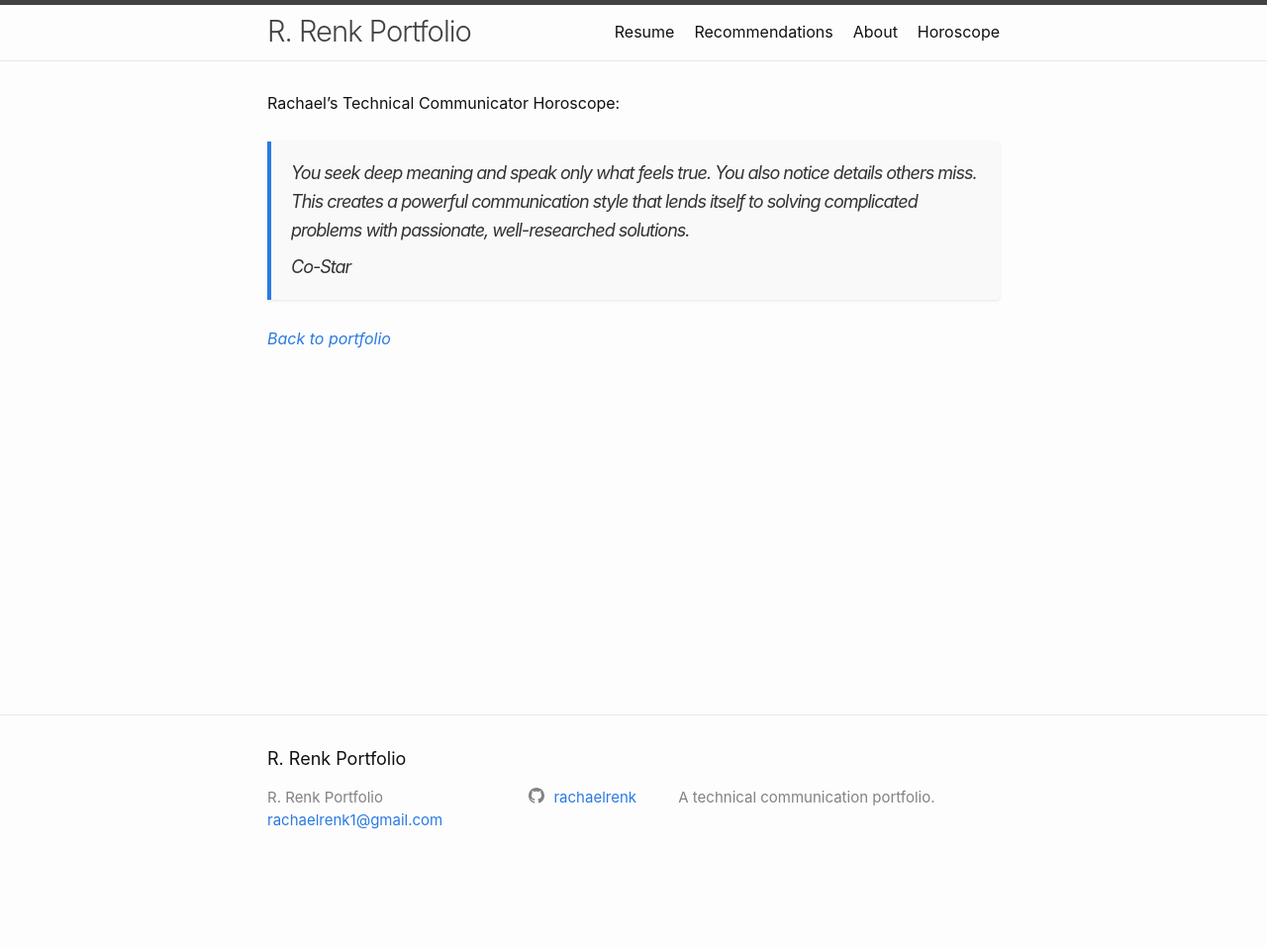
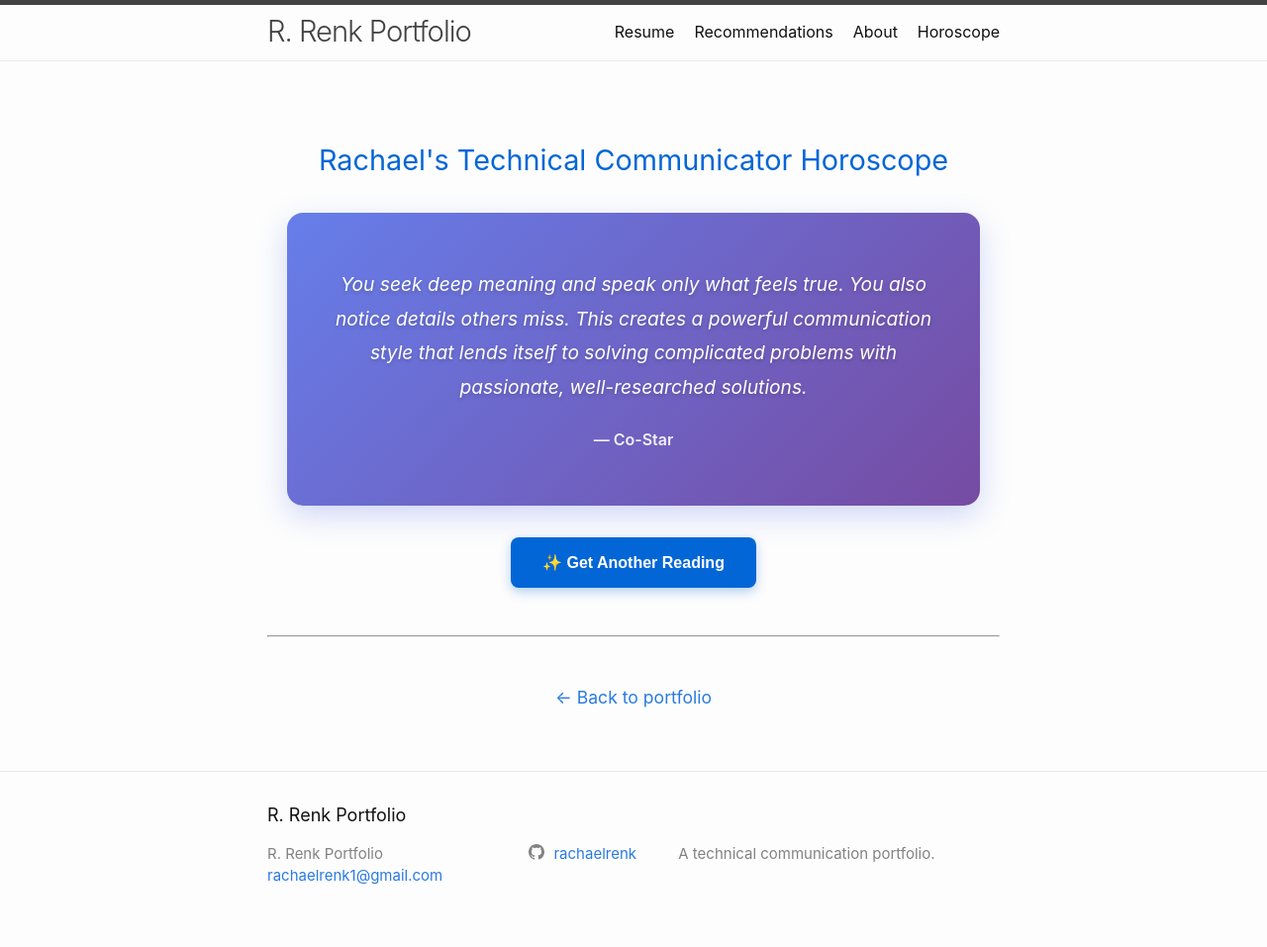
Before and after one commit to rachaelrenk/rachaelrenk.github.io, a Jekyll site: the page built from docs/technical-communicator-horoscope.markdown, in a window 1280 px wide. Shown: the whole page at 99% size. Built offline with Jekyll 4.4.1, drawn with Linux system fonts in a browser that asks for light colours; before the commit the page ends 900 px from its top, so only the background shows below that.

Commit message:
Le Horoscope

```diff
--- a/docs/assets/css/custom.css
+++ b/docs/assets/css/custom.css
@@ -482,3 +482,99 @@ details[open] summary {
     text-align: center;
   }
 }
+
+/* --------------------------------------------
+   HOROSCOPE PAGE
+   -------------------------------------------- */
+
+.horoscope-container {
+  max-width: 700px;
+  margin: 3rem auto;
+  text-align: center;
+}
+
+.horoscope-container h2 {
+  color: #0366d6;
+  font-size: 1.8rem;
+  margin-bottom: 2rem;
+  text-align: center;
+}
+
+.horoscope-card {
+  background: linear-gradient(135deg, #667eea 0%, #764ba2 100%);
+  color: white;
+  padding: 3rem 2rem;
+  border-radius: 16px;
+  box-shadow: 0 10px 30px rgba(102, 126, 234, 0.3);
+  margin-bottom: 2rem;
+  min-height: 200px;
+  display: flex;
+  flex-direction: column;
+  justify-content: center;
+}
+
+.horoscope-text {
+  font-size: 1.2rem;
+  line-height: 1.8;
+  font-style: italic;
+  margin: 0 0 1.5rem 0;
+  text-shadow: 0 2px 4px rgba(0, 0, 0, 0.2);
+}
+
+.horoscope-source {
+  font-size: 1rem;
+  font-weight: 600;
+  margin: 0;
+  opacity: 0.9;
+  font-style: normal;
+}
+
+.refresh-horoscope {
+  background: #0366d6;
+  color: white;
+  border: none;
+  padding: 1rem 2rem;
+  border-radius: 8px;
+  font-size: 1rem;
+  font-weight: 600;
+  cursor: pointer;
+  transition: all 0.3s ease;
+  box-shadow: 0 4px 12px rgba(3, 102, 214, 0.3);
+}
+
+.refresh-horoscope:hover {
+  background: #0256c7;
+  transform: translateY(-2px);
+  box-shadow: 0 6px 16px rgba(3, 102, 214, 0.4);
+}
+
+.refresh-horoscope:active {
+  transform: translateY(0);
+}
+
+/* Fade-in animation */
+@keyframes fadeIn {
+  from {
+    opacity: 0;
+    transform: translateY(10px);
+  }
+  to {
+    opacity: 1;
+    transform: translateY(0);
+  }
+}
+
+/* Responsive adjustments */
+@media (max-width: 768px) {
+  .horoscope-container {
+    margin: 2rem 1rem;
+  }
+
+  .horoscope-card {
+    padding: 2rem 1.5rem;
+  }
+
+  .horoscope-text {
+    font-size: 1.1rem;
+  }
+}
--- a/docs/technical-communicator-horoscope.markdown
+++ b/docs/technical-communicator-horoscope.markdown
@@ -5,10 +5,61 @@ permalink: /technical-communicator-horoscope/
 order: 4
 ---
 
-Rachael's Technical Communicator Horoscope:
+<div class="horoscope-container">
+  <h2>Rachael's Technical Communicator Horoscope</h2>
 
-> You seek deep meaning and speak only what feels true. You also notice details others miss. This creates a powerful communication style that lends itself to solving complicated problems with passionate, well-researched solutions.
->
-> Co-Star
+  <div class="horoscope-card" id="horoscope-display">
+    <!-- Horoscope will be injected here by JavaScript -->
+  </div>
 
-_[Back to portfolio](/index.html)_
+  <button class="refresh-horoscope" onclick="loadNewHoroscope()">✨ Get Another Reading</button>
+</div>
+
+<script>
+  // Array of horoscopes
+  const horoscopes = [
+    {
+      text: "You seek deep meaning and speak only what feels true. You also notice details others miss. This creates a powerful communication style that lends itself to solving complicated problems with passionate, well-researched solutions.",
+      source: "Co-Star"
+    },
+    // Add more horoscopes here as objects with 'text' and 'source' properties
+  ];
+
+  // Function to get a random horoscope
+  function getRandomHoroscope() {
+    const randomIndex = Math.floor(Math.random() * horoscopes.length);
+    return horoscopes[randomIndex];
+  }
+
+  // Function to display a horoscope
+  function displayHoroscope(horoscope) {
+    const container = document.getElementById('horoscope-display');
+    container.innerHTML = `
+      <p class="horoscope-text">${horoscope.text}</p>
+      <p class="horoscope-source">— ${horoscope.source}</p>
+    `;
+
+    // Add fade-in animation
+    container.style.animation = 'none';
+    setTimeout(() => {
+      container.style.animation = 'fadeIn 0.5s ease-in';
+    }, 10);
+  }
+
+  // Function to load a new horoscope
+  function loadNewHoroscope() {
+    const horoscope = getRandomHoroscope();
+    displayHoroscope(horoscope);
+  }
+
+  // Load initial horoscope on page load
+  document.addEventListener('DOMContentLoaded', function() {
+    loadNewHoroscope();
+  });
+</script>
+
+---
+
+<div style="text-align: center; margin-top: 3rem;">
+  <a href="/" style="font-size: 1.1rem;">← Back to portfolio</a>
+</div>
```
